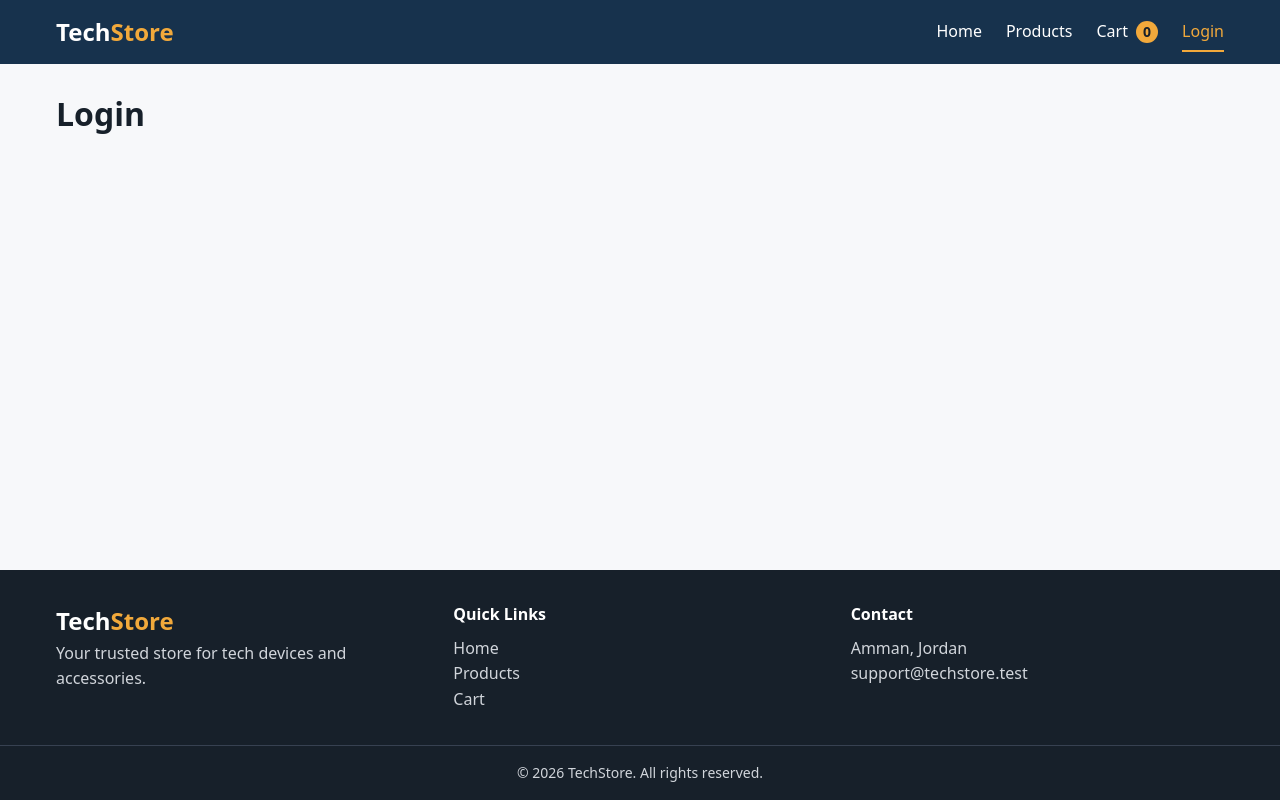
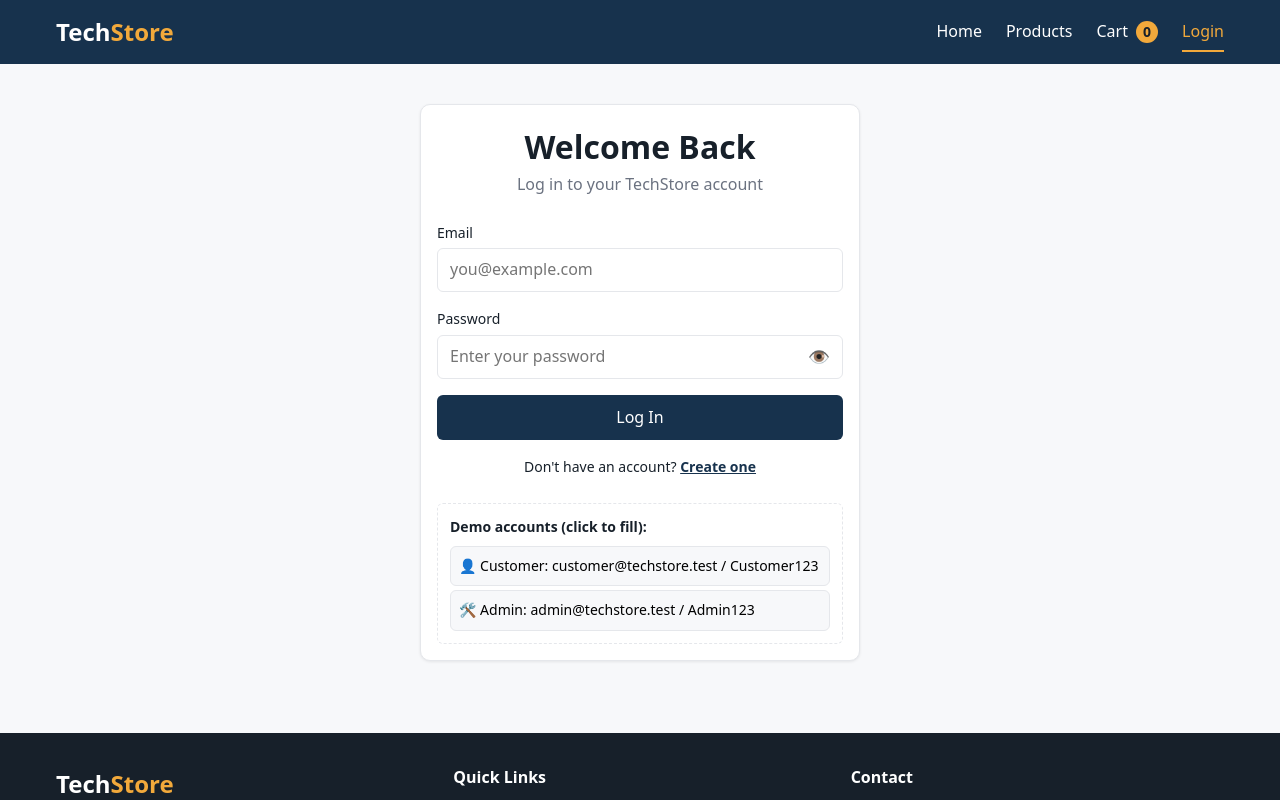
Before and after one commit to odehtareq/ecommerce-frontend, a React (Vite) app: page /login in a window 1280 px wide. Shown: the top 800 px of the page. Built offline with nearby package versions, Linux system fonts and the light colour scheme.

Commit message:
Add login page with password toggle and demo accounts

```diff
--- /dev/null
+++ b/src/components/forms/PasswordField.css
@@ -0,0 +1,21 @@
+.password-field {
+  position: relative;
+  display: flex;
+}
+
+.password-field .input {
+  flex: 1;
+  padding-right: 52px;
+}
+
+.password-field__toggle {
+  position: absolute;
+  top: 0;
+  right: 0;
+  width: 48px;
+  height: 100%;
+  background: none;
+  border: none;
+  cursor: pointer;
+  font-size: 1.1rem;
+}
--- /dev/null
+++ b/src/components/forms/PasswordField.jsx
@@ -0,0 +1,37 @@
+import { useState } from 'react'
+import './PasswordField.css'
+
+function PasswordField({ label, id, error, ...props }) {
+  const [isVisible, setIsVisible] = useState(false);
+  const errorId = `${id}-error`;
+
+  return (
+    <div className="field">
+      <label htmlFor={id} className="field__label">{label}</label>
+
+      <div className="password-field">
+        <input
+          id={id}
+          type={isVisible ? 'text' : 'password'}
+          className={`input ${error ? 'input--error' : ''}`}
+          aria-invalid={error ? 'true' : 'false'}
+          aria-describedby={error ? errorId : undefined}
+          {...props}
+        />
+        <button
+          type="button"
+          className="password-field__toggle"
+          onClick={() => setIsVisible(!isVisible)}
+          aria-label={isVisible ? 'Hide password' : 'Show password'}
+          aria-pressed={isVisible}
+        >
+          {isVisible ? '🙈' : '👁️'}
+        </button>
+      </div>
+
+      {error && <p id={errorId} className="field__error">⚠ {error}</p>}
+    </div>
+  );
+}
+
+export default PasswordField;
--- a/src/components/layout/Navbar.jsx
+++ b/src/components/layout/Navbar.jsx
@@ -1,57 +1,55 @@
-import { useState } from "react";
-import { Link, NavLink } from "react-router";
-import { useCart } from "../../hooks/useCart";
-import "./Navbar.css";
+import { useState } from 'react'
+import { Link, NavLink } from 'react-router'
+import { useCart } from '../../hooks/useCart'
+import { useAuth } from '../../hooks/useAuth'
+import './Navbar.css'
 
 function Navbar() {
   const [isMenuOpen, setIsMenuOpen] = useState(false);
   const { cartCount } = useCart();
+  const { isAuthenticated, isAdmin, user } = useAuth();
 
   const closeMenu = () => setIsMenuOpen(false);
 
   return (
     <header className="navbar">
-      <nav className="container navbar__inner">
+      <nav className="container navbar__inner" aria-label="Main navigation">
         <Link to="/" className="navbar__logo" onClick={closeMenu}>
           Tech<span>Store</span>
         </Link>
 
         <button
+          type="button"
           className="navbar__toggle"
           onClick={() => setIsMenuOpen(!isMenuOpen)}
-          aria-label={isMenuOpen ? "Close menu" : "Open menu"}
+          aria-label={isMenuOpen ? 'Close menu' : 'Open menu'}
           aria-expanded={isMenuOpen}
         >
-          {isMenuOpen ? "✕" : "☰"}
+          {isMenuOpen ? '✕' : '☰'}
         </button>
 
-        <ul
-          className={`navbar__links ${isMenuOpen ? "navbar__links--open" : ""}`}
-        >
+        <ul className={`navbar__links ${isMenuOpen ? 'navbar__links--open' : ''}`}>
+          <li><NavLink to="/" onClick={closeMenu}>Home</NavLink></li>
+          <li><NavLink to="/products" onClick={closeMenu}>Products</NavLink></li>
           <li>
-            <NavLink to="/" onClick={closeMenu}>
-              Home
-            </NavLink>
-          </li>
-          <li>
-            <NavLink to="/products" onClick={closeMenu}>
-              Products
-            </NavLink>
-          </li>
-          <li>
-            <NavLink
-              to="/cart"
-              onClick={closeMenu}
-              aria-label={`Cart, ${cartCount} items`}
-            >
+            <NavLink to="/cart" onClick={closeMenu} aria-label={`Cart, ${cartCount} items`}>
               Cart <span className="navbar__badge">{cartCount}</span>
             </NavLink>
           </li>
-          <li>
-            <NavLink to="/login" onClick={closeMenu}>
-              Login
-            </NavLink>
-          </li>
+
+          {isAdmin && (
+            <li><NavLink to="/admin" onClick={closeMenu}>Dashboard</NavLink></li>
+          )}
+
+          {isAuthenticated ? (
+            <li>
+              <NavLink to="/profile" onClick={closeMenu}>
+                👤 {user.fullName.split(' ')[0]}
+              </NavLink>
+            </li>
+          ) : (
+            <li><NavLink to="/login" onClick={closeMenu}>Login</NavLink></li>
+          )}
         </ul>
       </nav>
     </header>
--- a/src/pages/LoginPage.jsx
+++ b/src/pages/LoginPage.jsx
@@ -1,4 +1,135 @@
+import { useState } from 'react'
+import { Link, Navigate, useLocation, useNavigate } from 'react-router'
+import { useAuth } from '../hooks/useAuth'
+import { useToast } from '../hooks/useToast'
+import { validateLogin } from '../utils/validation'
+import FormField from '../components/forms/FormField'
+import PasswordField from '../components/forms/PasswordField'
+import '../styles/AuthPages.css'
+
+const DEMO_ACCOUNTS = [
+  { label: '👤 Customer', email: 'customer@techstore.test', password: 'Customer123' },
+  { label: '🛠️ Admin', email: 'admin@techstore.test', password: 'Admin123' },
+];
+
 function LoginPage() {
-  return <div className="container"><h1>Login</h1></div>;
+  const { login, isAuthenticated, isAdmin } = useAuth();
+  const { showToast } = useToast();
+  const navigate = useNavigate();
+  const location = useLocation();
+
+  const [values, setValues] = useState({ email: '', password: '' });
+  const [errors, setErrors] = useState({});
+  const [loginError, setLoginError] = useState('');
+  const [isSubmitting, setIsSubmitting] = useState(false);
+
+  // Page the user tried to open before being sent to login (if any)
+  const redirectTo = location.state?.from || null;
+
+  // Already logged in? No need to see the login page
+  if (isAuthenticated && !isSubmitting) {
+    return <Navigate to={isAdmin ? '/admin' : '/profile'} replace />;
+  }
+
+  const handleChange = (e) => {
+    const { name, value } = e.target;
+    setValues({ ...values, [name]: value });
+    if (errors[name]) setErrors({ ...errors, [name]: undefined });
+    setLoginError('');
+  };
+
+  const handleSubmit = (e) => {
+    e.preventDefault();
+
+    const validationErrors = validateLogin(values);
+    setErrors(validationErrors);
+    if (Object.keys(validationErrors).length > 0) return;
+
+    // Simulate a request to the server
+    setIsSubmitting(true);
+    setTimeout(() => {
+      const result = login(values.email, values.password);
+
+      if (!result.success) {
+        setLoginError(result.message);
+        setIsSubmitting(false);
+        return;
+      }
+
+      showToast(`Welcome back, ${result.user.fullName}!`, 'success');
+      const defaultPage = result.user.role === 'admin' ? '/admin' : '/profile';
+      navigate(redirectTo || defaultPage, { replace: true });
+    }, 800);
+  };
+
+  return (
+    <div className="container auth-page">
+      <div className="card auth-card">
+        <h1 className="auth-card__title">Welcome Back</h1>
+        <p className="auth-card__subtitle">Log in to your TechStore account</p>
+
+        {location.state?.message && (
+          <div className="alert alert--info" role="status">{location.state.message}</div>
+        )}
+
+        {loginError && (
+          <div className="alert alert--error" role="alert">⚠ {loginError}</div>
+        )}
+
+        <form onSubmit={handleSubmit} noValidate>
+          <FormField
+            label="Email"
+            id="email"
+            name="email"
+            type="email"
+            placeholder="you@example.com"
+            value={values.email}
+            onChange={handleChange}
+            error={errors.email}
+            autoComplete="email"
+            disabled={isSubmitting}
+          />
+
+          <PasswordField
+            label="Password"
+            id="password"
+            name="password"
+            placeholder="Enter your password"
+            value={values.password}
+            onChange={handleChange}
+            error={errors.password}
+            autoComplete="current-password"
+            disabled={isSubmitting}
+          />
+
+          <button
+            type="submit"
+            className={`btn btn--primary btn--full ${isSubmitting ? 'btn--loading' : ''}`}
+            disabled={isSubmitting}
+          >
+            {isSubmitting ? 'Logging in...' : 'Log In'}
+          </button>
+        </form>
+
+        <p className="auth-card__footer">
+          Don't have an account? <Link to="/register">Create one</Link>
+        </p>
+
+        <div className="demo-accounts">
+          <p className="demo-accounts__title">Demo accounts (click to fill):</p>
+          {DEMO_ACCOUNTS.map((acc) => (
+            <button
+              key={acc.email}
+              type="button"
+              onClick={() => setValues({ email: acc.email, password: acc.password })}
+            >
+              {acc.label}: {acc.email} / {acc.password}
+            </button>
+          ))}
+        </div>
+      </div>
+    </div>
+  );
 }
+
 export default LoginPage;
--- /dev/null
+++ b/src/styles/AuthPages.css
@@ -0,0 +1,77 @@
+.auth-page {
+  display: flex;
+  justify-content: center;
+  padding-block: var(--space-4);
+}
+
+.auth-card {
+  width: 100%;
+  max-width: 440px;
+  padding: var(--space-6);
+}
+
+.auth-card__title {
+  font-size: var(--fs-2xl);
+  text-align: center;
+}
+
+.auth-card__subtitle {
+  text-align: center;
+  color: var(--muted-text-color);
+  margin-bottom: var(--space-5);
+}
+
+.auth-card__footer {
+  margin-top: var(--space-4);
+  text-align: center;
+  font-size: var(--fs-sm);
+}
+
+.auth-card__footer a {
+  color: var(--primary-color);
+  font-weight: 700;
+  text-decoration: underline;
+}
+
+.alert {
+  padding: var(--space-3);
+  margin-bottom: var(--space-4);
+  border-radius: var(--border-radius-sm);
+  font-size: var(--fs-sm);
+}
+
+.alert--error   { background: var(--error-bg);   color: var(--error-color); }
+.alert--info    { background: #eef3f8;           color: var(--primary-color); }
+
+.demo-accounts {
+  margin-top: var(--space-5);
+  padding: var(--space-3);
+  border: 1px dashed var(--border-color);
+  border-radius: var(--border-radius-sm);
+  font-size: var(--fs-sm);
+}
+
+.demo-accounts__title {
+  font-weight: 700;
+  margin-bottom: var(--space-2);
+}
+
+.demo-accounts button {
+  display: block;
+  width: 100%;
+  padding: var(--space-2);
+  margin-top: var(--space-1);
+  background: var(--background-color);
+  border: 1px solid var(--border-color);
+  border-radius: var(--border-radius-sm);
+  text-align: left;
+  cursor: pointer;
+}
+
+.demo-accounts button:hover {
+  border-color: var(--primary-color);
+}
+
+@media (max-width: 640px) {
+  .auth-card { padding: var(--space-4); }
+}
--- a/src/utils/validation.js
+++ b/src/utils/validation.js
@@ -32,3 +32,21 @@ export function validateCheckout(values) {
 
   return errors;
 }
+
+const EMAIL_REGEX = /^[^\s@]+@[^\s@]+\.[^\s@]+$/;
+
+export function validateLogin(values) {
+  const errors = {};
+
+  if (!values.email.trim()) {
+    errors.email = 'Email is required';
+  } else if (!EMAIL_REGEX.test(values.email.trim())) {
+    errors.email = 'Enter a valid email address';
+  }
+
+  if (!values.password) {
+    errors.password = 'Password is required';
+  }
+
+  return errors;
+}
```
